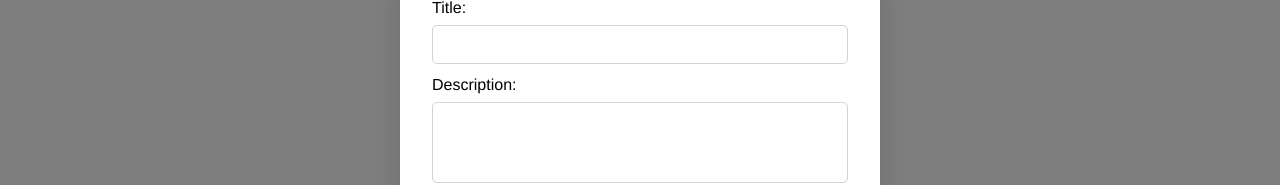
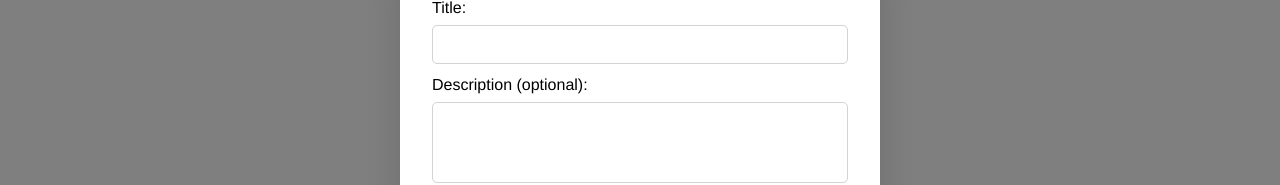
Before and after one commit to adosanjh-95/vue-todos, a Vue app: page / in a window 1280 px wide. Both pictures are taken after a click on the icon 639 px from the left and 208 px from the top of the page. Shown: the part 193-378 px from the top of the page. Built offline with nearby package versions, Linux system fonts and the light colour scheme.

Commit message:
Prevent form submit on enter, made description optional

```diff
--- a/src/components/popup/index.vue
+++ b/src/components/popup/index.vue
@@ -1,8 +1,8 @@
 <template>
   <div class="overlay">
     <div class="popup">
-      <form class="form">
-        <label class="form__label" for="title"> Title: </label>
+      <form class="form" @submit.prevent>
+        <label class="form__label" for="title">Title:</label>
         <input
           type="text"
           v-model="title"
@@ -11,7 +11,9 @@
           autocomplete="off"
         />
 
-        <label class="form__label" for="description"> Description: </label>
+        <label class="form__label" for="description">
+          Description (optional):
+        </label>
         <textarea
           v-model="description"
           rows="3"
@@ -86,7 +88,7 @@ export default Vue.extend({
   }),
   computed: {
     isSubmitDisabled() {
-      return !this.title || !this.description || !this.priority;
+      return !this.title || !this.priority;
     },
   },
 });
```
